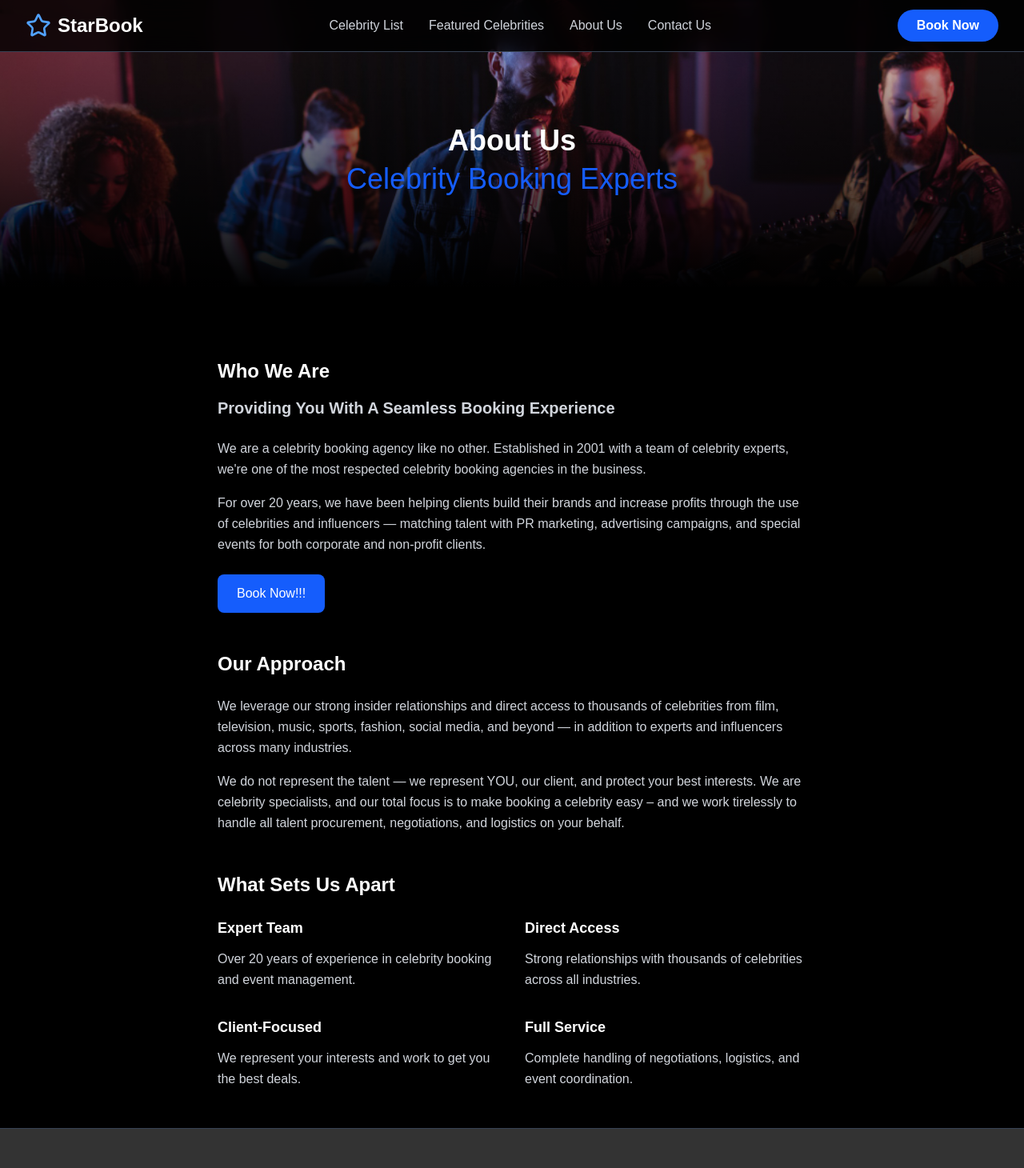
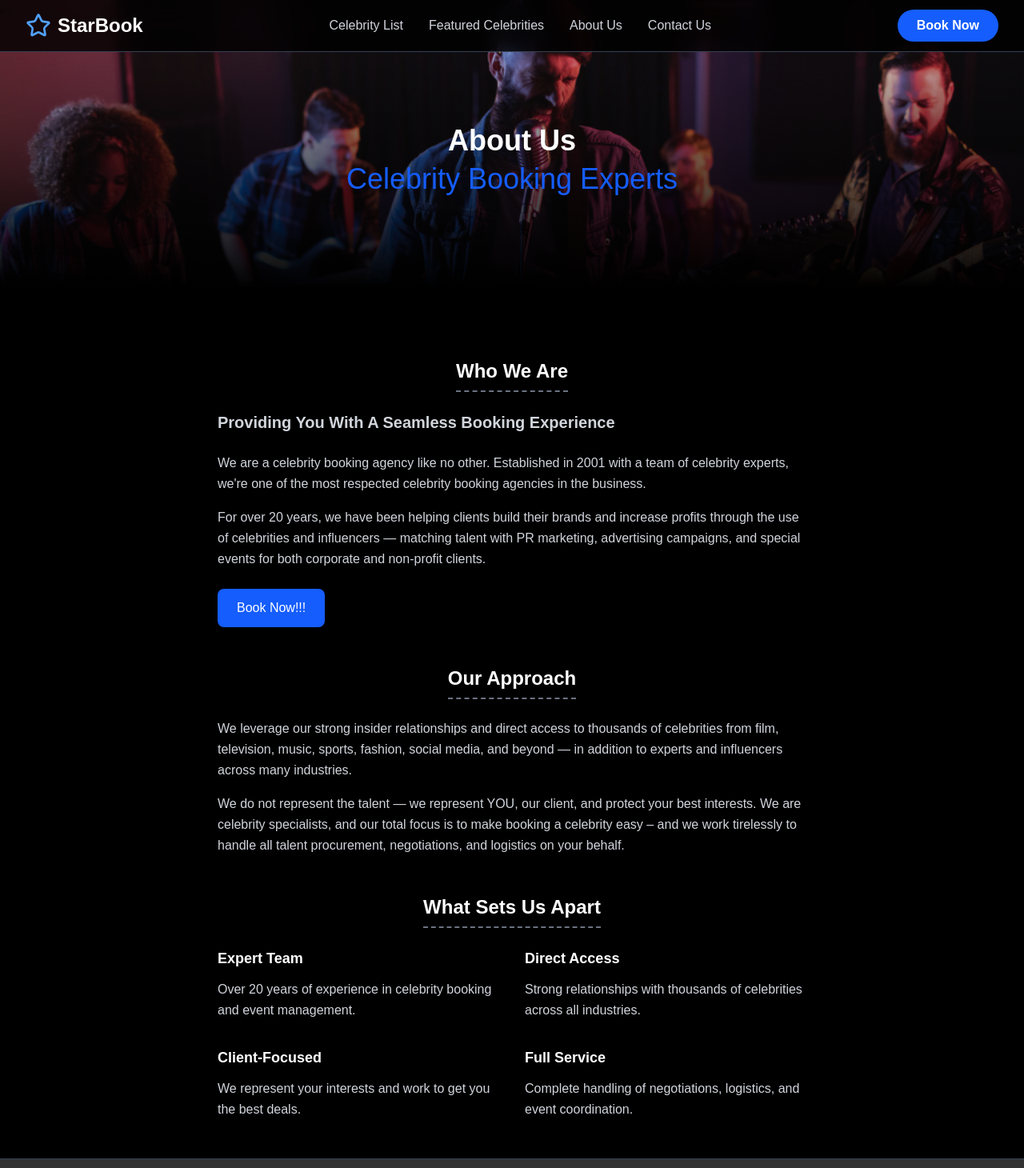
Before and after one commit to DDstar1/booking, a Next.js app: page /about_us in a window 1280 px wide. Shown: the top 1460 px of the page at 80% size. Built offline with nearby package versions, Linux system fonts and the light colour scheme.

Commit message:
added db changes

```diff
--- a/app/about_us/page.js
+++ b/app/about_us/page.js
@@ -1,3 +1,4 @@
+import Link from "next/link";
 export default function AboutPage() {
   return (
     <div className="bg-black text-white min-h-screen">
@@ -26,7 +27,11 @@ export default function AboutPage() {
       <div className="max-w-3xl mx-auto px-4 py-12 space-y-12">
         {/* Intro */}
         <section>
-          <h2 className="text-2xl font-semibold text-white mb-4">Who We Are</h2>
+          <center>
+            <h2 className="text-2xl text-center font-semibold w-fit text-white border-b-2 border-dashed border-b-gray-500 pb-2 mb-6">
+              Who We Are
+            </h2>
+          </center>
           <h3 className="text-xl font-semibold text-gray-300 mb-6">
             Providing You With A Seamless Booking Experience
           </h3>
@@ -41,16 +46,20 @@ export default function AboutPage() {
             — matching talent with PR marketing, advertising campaigns, and
             special events for both corporate and non-profit clients.
           </p>
+          <Link href="/list">
             <button className="px-6 py-3 bg-blue-600 hover:bg-blue-700 text-white rounded-lg font-medium transition-all duration-200 ease-in-out hover:shadow-lg hover:shadow-blue-500/25 focus:outline-none focus:ring-2 focus:ring-blue-500 focus:ring-offset-2 focus:ring-offset-black">
               Book Now!!!
             </button>
+          </Link>
         </section>
 
         {/* How We Operate */}
         <section>
-          <h2 className="text-2xl font-semibold text-white mb-6">
+          <center>
+            <h2 className="text-2xl text-center font-semibold w-fit text-white border-b-2 border-dashed border-b-gray-500 pb-2 mb-6">
               Our Approach
             </h2>
+          </center>
           <p className="text-gray-300 leading-relaxed mb-4">
             We leverage our strong insider relationships and direct access to
             thousands of celebrities from film, television, music, sports,
@@ -68,10 +77,14 @@ export default function AboutPage() {
 
         {/* Additional Features Section */}
         <section>
-          <h2 className="text-2xl font-semibold text-white mb-6">
+          <center>
+            {" "}
+            <h2 className="text-2xl text-center font-semibold w-fit text-white border-b-2 border-dashed border-b-gray-500 pb-2 mb-6">
               What Sets Us Apart
             </h2>
-          <div className="grid md:grid-cols-2 gap-8">
+          </center>
+
+          <div className="grid grid-cols-2 gap-8">
             <div>
               <h3 className="text-lg font-semibold text-white mb-3">
                 Expert Team
--- a/app/list/page.jsx
+++ b/app/list/page.jsx
@@ -134,7 +134,7 @@ const CelebritiesPage = () => {
         </motion.div>
 
         {/* Celebrity Cards Grid */}
-        <div className="grid grid-cols-2 sm:grid-cols-2 md:grid-cols-3 lg:grid-cols-4 gap-4 min-h-[75vh] overflow-y-auto">
+        <div className="grid grid-cols-2 sm:grid-cols-2 md:grid-cols-3 lg:grid-cols-4 gap-4  overflow-y-auto">
           {paginatedCelebs.map((celeb) => (
             <CelebCard
               onClick={(e) => handleClick(celeb, e)}
--- a/app/page.js
+++ b/app/page.js
@@ -3,7 +3,7 @@
 import { useState, useEffect } from "react";
 import { Calendar, Users, Award, ArrowRight, Play } from "lucide-react";
 import { BackgroundBeams } from "@/components/ui/BackgroundBeam"; // Assuming you have a BackgroundBeams component
-
+import Link from "next/link";
 import { motion, AnimatePresence } from "framer-motion";
 
 import { LampDemo } from "@/components/Featured_celebs"; // Assuming you have a LampDemo component
@@ -100,9 +100,11 @@ export default function CelebrityBookingLanding() {
             whileHover={{ scale: 1.02 }}
             className="flex flex-col sm:flex-row gap-4 justify-center mb-12"
           >
-            <button className="bg-blue-600 hover:bg-blue-700 text-white px-8 py-4 rounded-full font-semibold text-lg transition-all transform flex items-center justify-center">
-              Browse Celebrities <ArrowRight className="ml-2 h-5 w-5" />
-            </button>
+            <Link href="/list">
+              <button className="bg-blue-600 hover:bg-blue-700 text-white px-8 py-4 rounded-full font-semibold text-lg transition-all transform flex items-center justify-center">
+                Browse Celebrities <ArrowRight className="ml-2 h-5 w-5" />
+              </button>
+            </Link>
           </motion.div>
           <motion.div
             className="flex justify-center space-x-8 text-gray-400"
--- a/components/Nav.jsx
+++ b/components/Nav.jsx
@@ -76,9 +76,11 @@ const Navigation = () => {
 
               {/* Desktop Button */}
               <div className="hidden md:flex items-center space-x-4">
-                <button className="bg-blue-600 hover:bg-blue-700 text-white px-6 py-2 rounded-full font-semibold transition-all duration-300 transform hover:scale-105">
-                  Book Now
-                </button>
+                <Link href="/list">
+                  <button className="bg-blue-600 hover:bg-blue-700 text-white px-6 py-2 rounded-full font-semibold transition-all duration-300 transform hover:scale-105">
+                    Book Now
+                  </button>
+                </Link>
               </div>
 
               {/* Mobile Menu Button */}
```
Lines whose indentation alone changed are shown as unchanged.
